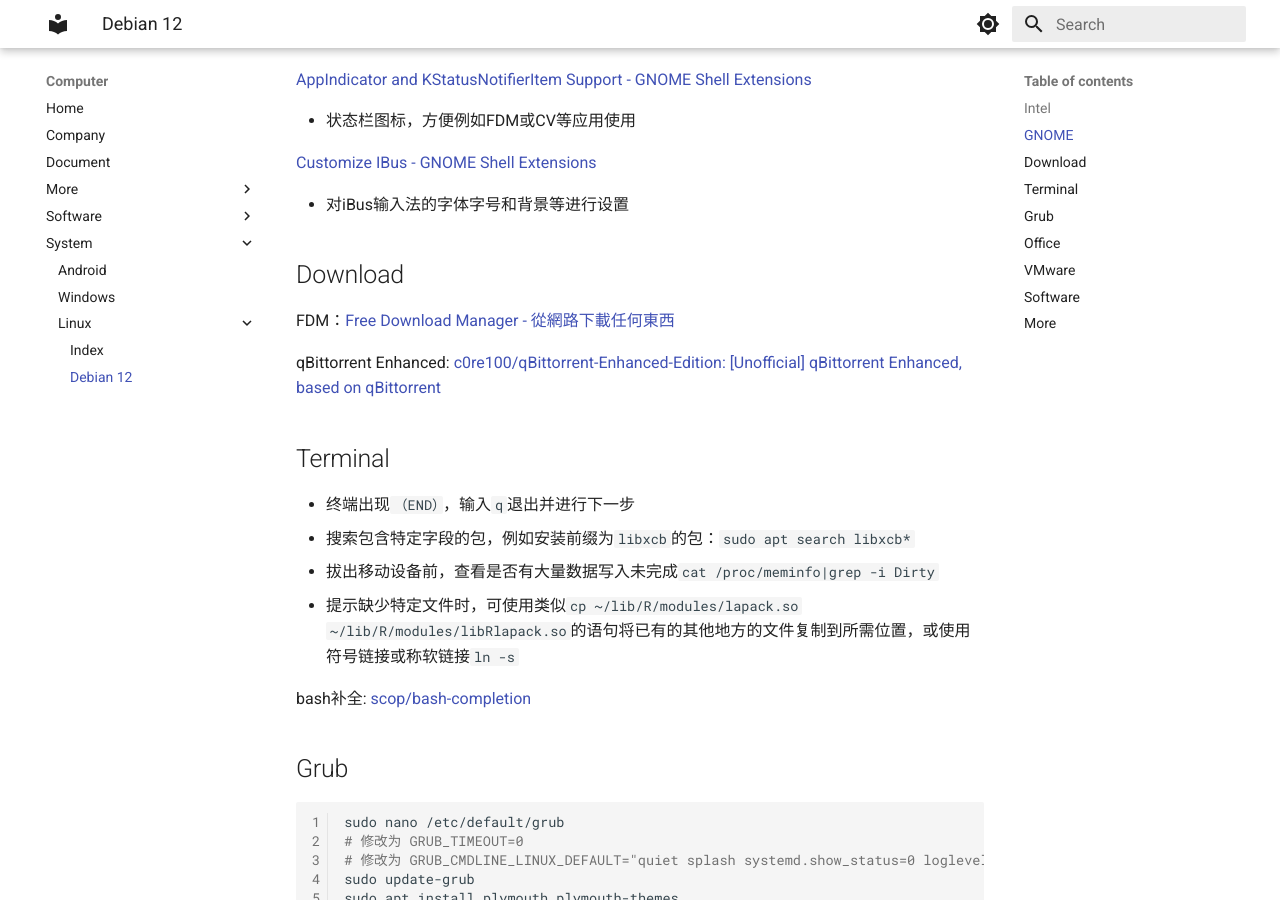
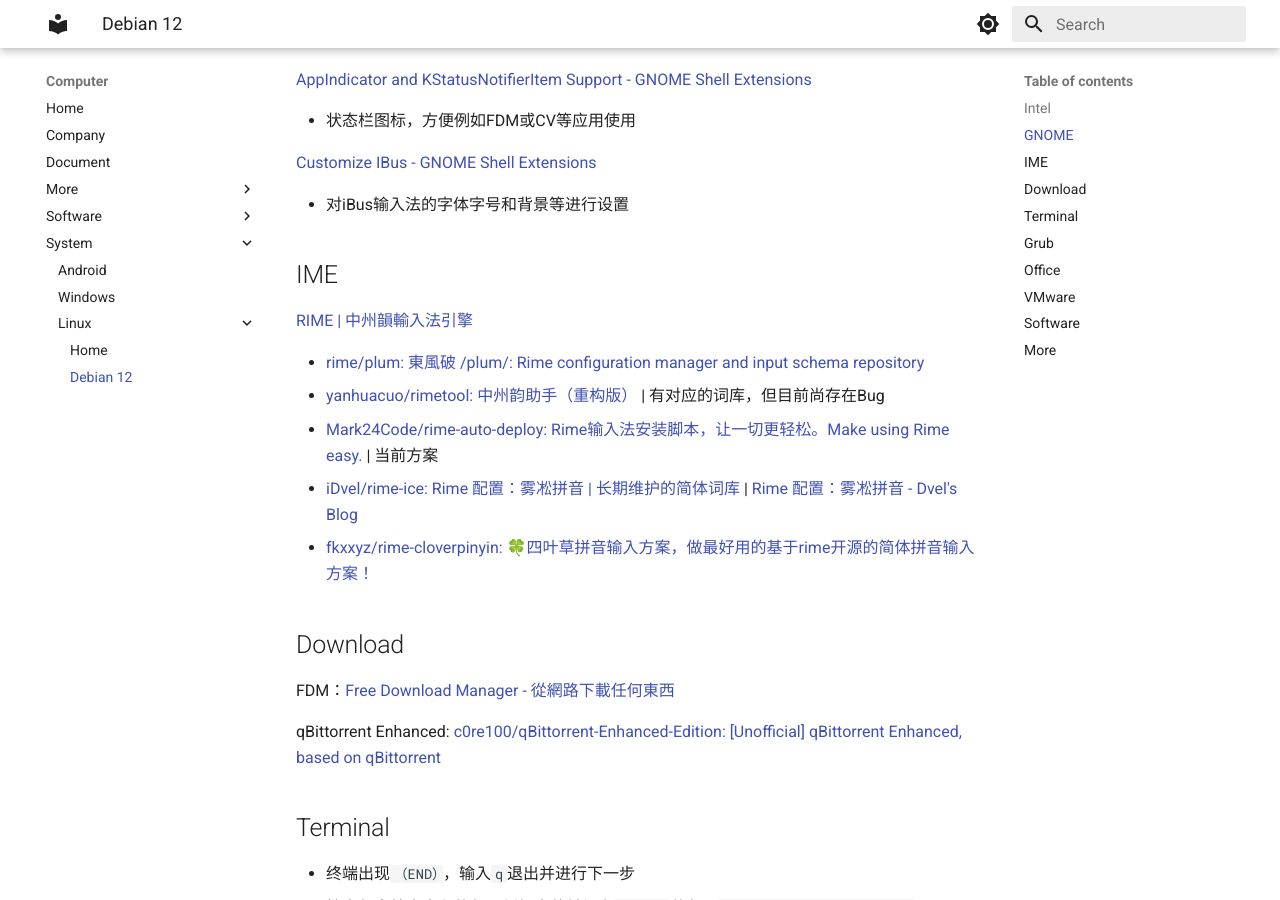
Before and after one commit to NonThinning/NonThinning.github.io, an MkDocs documentation site: the page built from docs/Computer/System/Linux/Debian_12.md, in a window 1280 px wide and 900 px high, scrolled down 371 px. Built offline with MkDocs 1.6.1 and Material for MkDocs 9.7.7, drawn with Linux system fonts in a browser that asks for light colours.

Commit message:
docs update

```diff
--- a/docs/Computer/System/Linux/Debian_12.md
+++ b/docs/Computer/System/Linux/Debian_12.md
@@ -14,6 +14,16 @@
 [Customize IBus - GNOME Shell Extensions](https://extensions.gnome.org/extension/4112/customize-ibus/)
 
 - 对iBus输入法的字体字号和背景等进行设置
+
+## IME
+
+[RIME | 中州韻輸入法引擎](https://rime.im/)
+
+- [rime/plum: 東風破 /plum/: Rime configuration manager and input schema repository](https://github.com/rime/plum)
+- [yanhuacuo/rimetool: 中州韵助手（重构版）](https://github.com/yanhuacuo/rimetool) | 有对应的词库，但目前尚存在Bug
+- [Mark24Code/rime-auto-deploy: Rime输入法安装脚本，让一切更轻松。Make using Rime easy.](https://github.com/Mark24Code/rime-auto-deploy) | 当前方案
+- [iDvel/rime-ice: Rime 配置：雾凇拼音 | 长期维护的简体词库](https://github.com/iDvel/rime-ice) | [Rime 配置：雾凇拼音 - Dvel's Blog](https://dvel.me/posts/rime-ice/)
+- [fkxxyz/rime-cloverpinyin: 🍀️四叶草拼音输入方案，做最好用的基于rime开源的简体拼音输入方案！](https://github.com/fkxxyz/rime-cloverpinyin)
 
 ## Download
 
--- a/docs/Computer/System/Linux/index.md
+++ b/docs/Computer/System/Linux/index.md
@@ -1,3 +1,4 @@
+# Home
 
 ## Document
 
```
Also changed, not shown: docs/Computer/More/Game.md (+2 -1 lines), docs/Computer/More/Novel.md (+1 -0 lines), docs/Computer/System/Windows.md (+10 -0 lines), docs/Programming/Python/Packages/Geemap/Document.md (+1 -0 lines).
